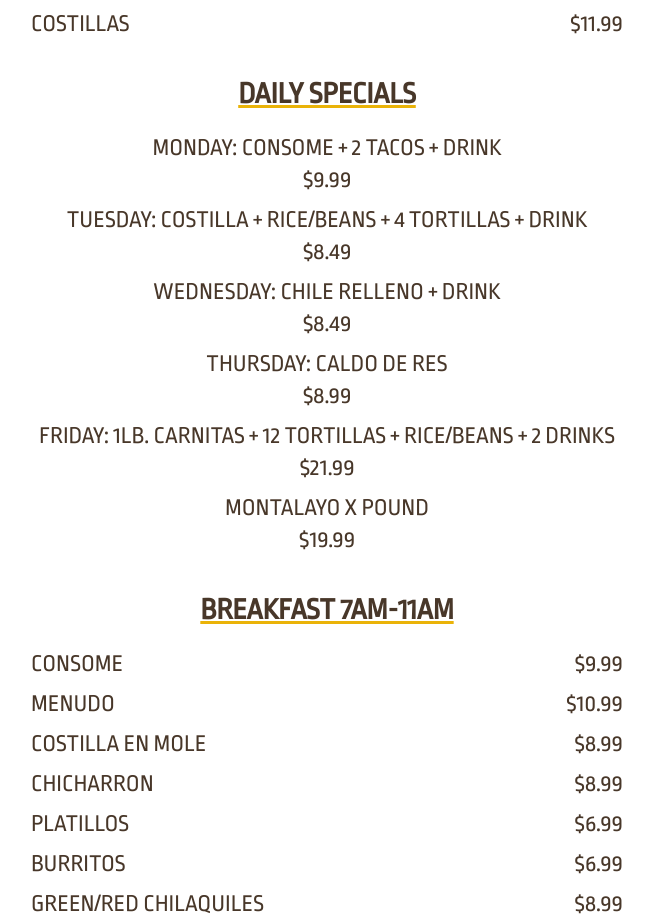
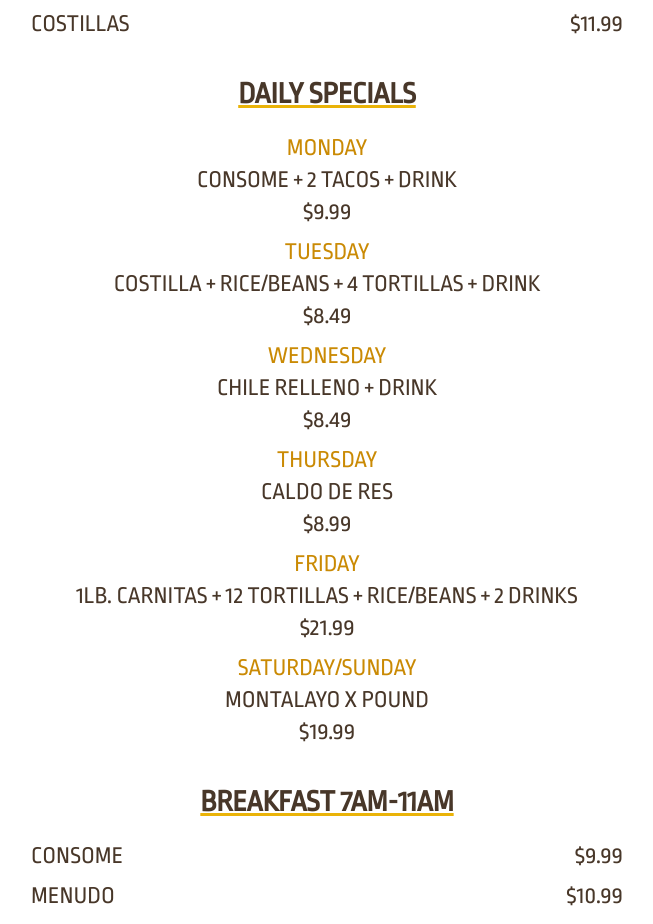
Before and after one commit to NunezAN/guero-tacos, a React (Vite) app: page / in a window 1280 px wide. Shown: the part 1420-2344 px from the top of the page, without its empty margins (313-966 px from the left). Built offline with nearby package versions, Linux system fonts and the light colour scheme.

Commit message:
completed menu

```diff
--- a/src/components/Menu.jsx
+++ b/src/components/Menu.jsx
@@ -17,18 +17,24 @@ const menu = {
     { name: "costillas", price: "11.99" },
   ],
   dailySpecials: [
-    { name: "Monday: consome + 2 tacos + drink", price: "9.99" },
+    { name: "consome + 2 tacos + drink", day: "monday", price: "9.99" },
     {
-      name: "Tuesday: costilla + rice/beans + 4 tortillas + drink ",
+      name: "costilla + rice/beans + 4 tortillas + drink ",
+      day: "tuesday",
       price: "8.49",
     },
-    { name: "Wednesday: chile relleno + drink", price: "8.49" },
-    { name: "thursday: caldo de res", price: "8.99" },
     {
-      name: "friday: 1LB. CARNITAS + 12 TORTILLAS + RICE/BEANS + 2 DRINKS",
+      name: "chile relleno + drink",
+      day: "wednesday",
+      price: "8.49",
+    },
+    { name: "caldo de res", day: "thursday", price: "8.99" },
+    {
+      name: "1LB. CARNITAS + 12 TORTILLAS + RICE/BEANS + 2 DRINKS",
+      day: "friday",
       price: "21.99",
     },
-    { name: "MONTALAYO X POUND", price: "19.99" },
+    { name: "MONTALAYO X POUND", day: "saturday/sunday", price: "19.99" },
   ],
   breakfast: [
     { name: "consome", price: "9.99" },
@@ -72,7 +78,12 @@ const Menu = () => {
         daily specials
       </span>
       {menu.dailySpecials.map((item, index) => (
-        <SpecialItem key={index} name={item.name} price={item.price} />
+        <SpecialItem
+          key={index}
+          name={item.name}
+          price={item.price}
+          day={item.day}
+        />
       ))}
       <span className="pt-8 pb-4 text-3xl uppercase text-center underline block font-extrabold text-[#483729] decoration-yellow-500">
         Breakfast 7am-11am
--- a/src/components/SpecialItem.jsx
+++ b/src/components/SpecialItem.jsx
@@ -1,8 +1,9 @@
 import React from "react";
 
-const SpecialItem = ({ name, price }) => {
+const SpecialItem = ({ name, price, day }) => {
   return (
     <div className="text-center uppercase flex flex-col items-center justify-between w-full m-auto py-1 px-6">
+      <span className="text-2xl block text-yellow-600">{day}</span>
       <span className="text-2xl block text-[#483729]">{name}</span>
       <span className="block text-2xl text-[#483729]">${price}</span>
     </div>
```
